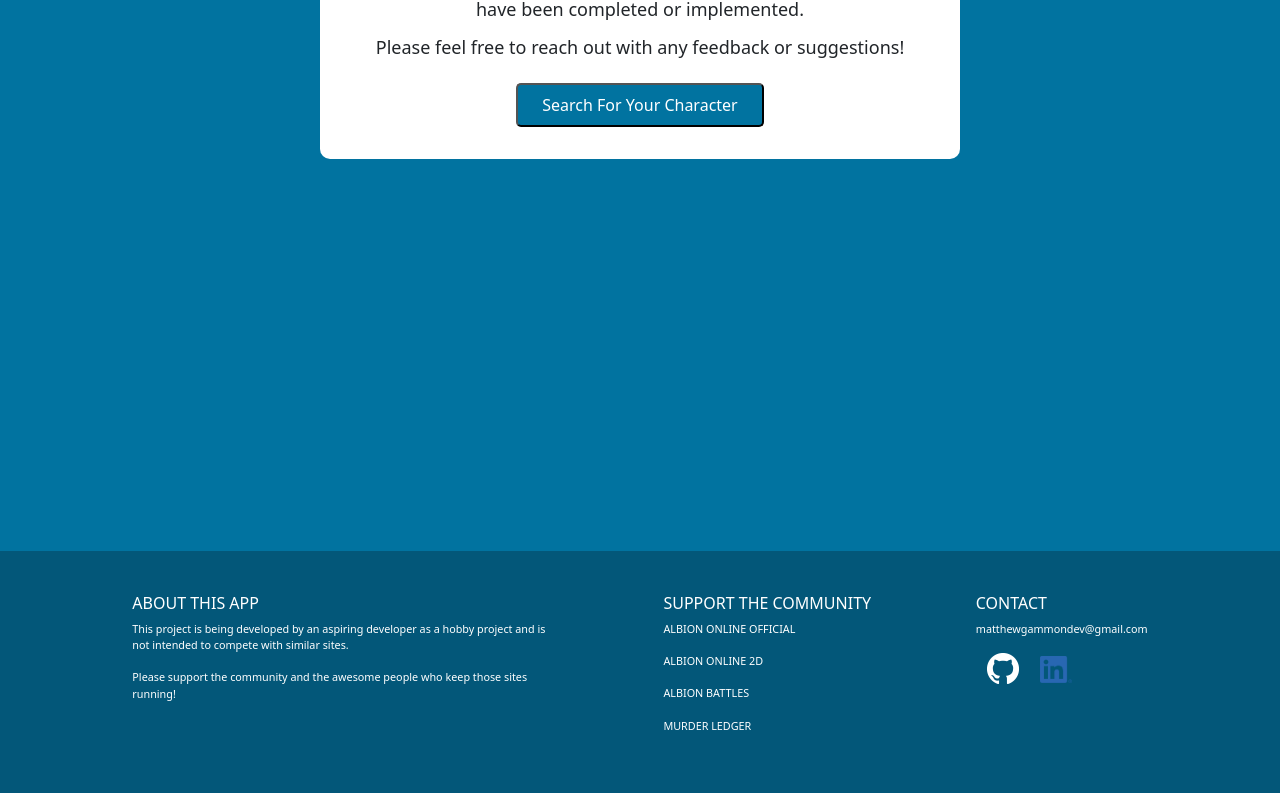
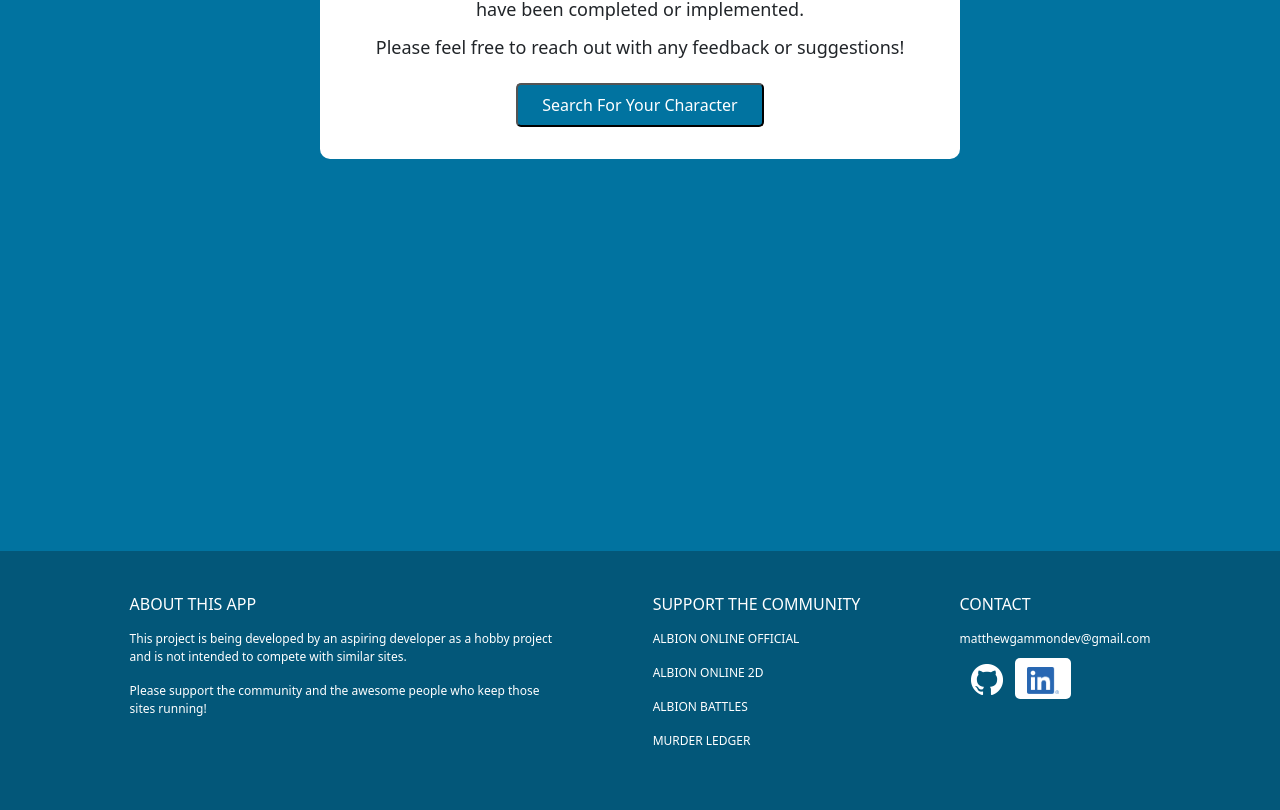
Before and after one commit to MatthewGammon/Albion-Player-Info, a React (Create React App) app: page /home in a window 1280 px wide. Shown: the part 563-1373 px from the top of the page. Built offline with nearby package versions, Linux system fonts and the light colour scheme; no server answers.

Commit message:
added margin bottom to headers. increased font-size. styled linked-in bug for visibility

```diff
--- a/src/components/layout/footer/Footer.css
+++ b/src/components/layout/footer/Footer.css
@@ -12,6 +12,7 @@
 .footer-contact-header {
   font-size: 1rem;
   text-transform: uppercase;
+  margin-bottom: 1em;
 }
 
 .footer-about {
@@ -26,7 +27,7 @@
 .footer-about,
 .footer-community,
 .footer-contact {
-  font-size: 0.675rem;
+  font-size: 0.75rem;
   padding: 1em;
 }
 
@@ -53,6 +54,12 @@
   text-shadow: 0 0 0.01px rgb(0, 0, 0);
 }
 
+.linked-in {
+  background: white;
+  border-radius: 5px;
+  padding: 0em;
+}
+
 @media only screen and (max-width: 850px) {
   .footer {
     display: flex;
```
